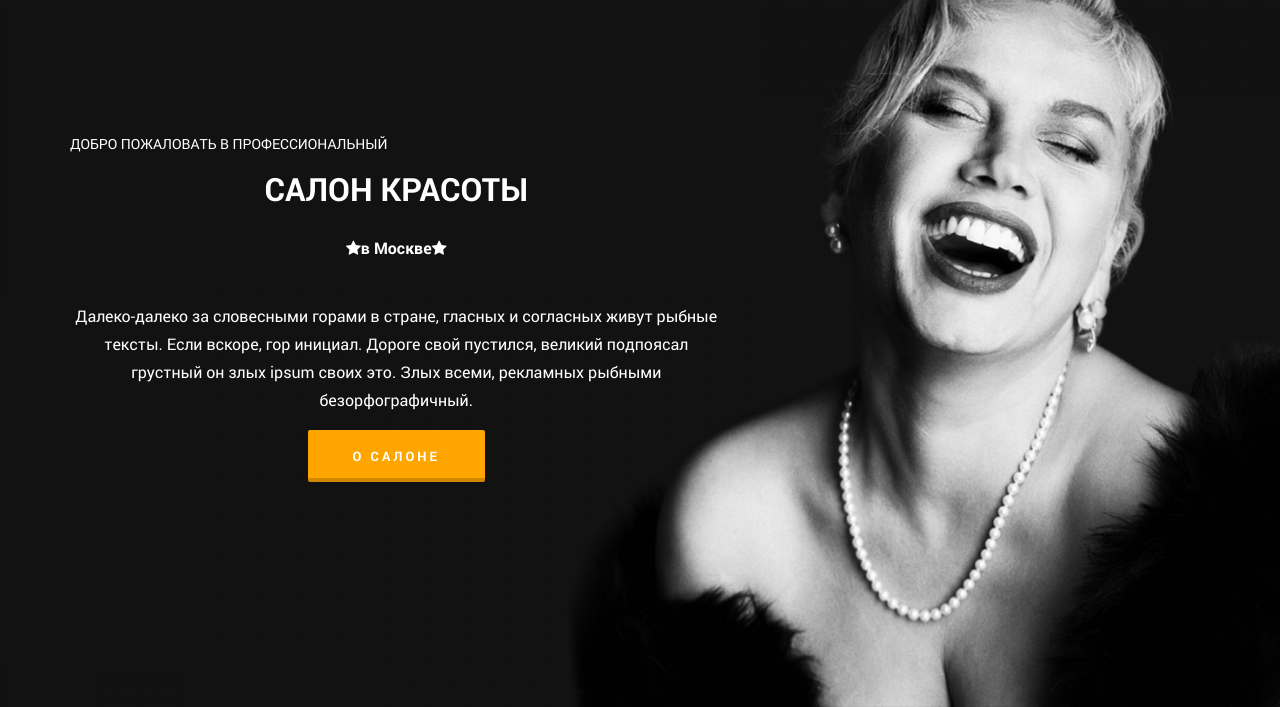
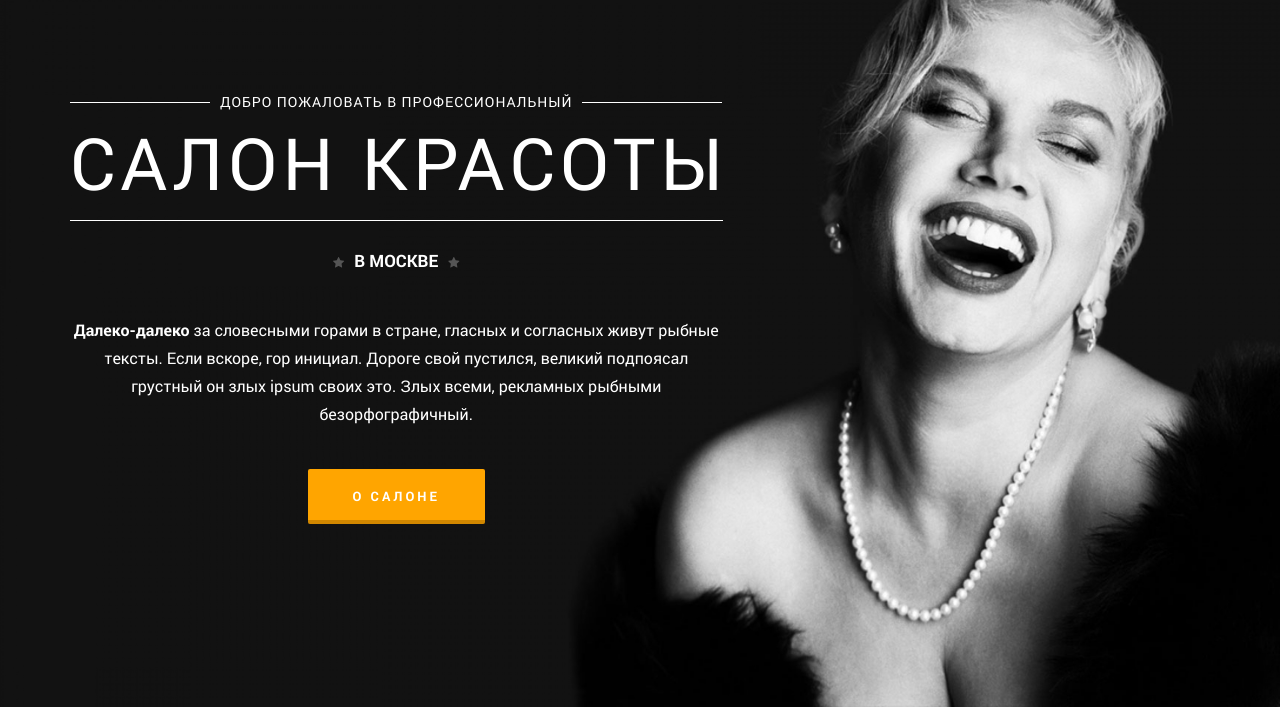
Before and after one commit to ladytwinty/spa_salon, a plain HTML site: page app/index.html in a window 1280 px wide. Shown: the part 93-800 px from the top of the page. Drawn offline with Linux system fonts and the light colour scheme.

Commit message:
added button

```diff
--- a/app/index.html
+++ b/app/index.html
@@ -73,7 +73,7 @@
 										<h1 class="h1">салон красоты</h1>
 										<strong><i class="fa fa-star"></i>в Москве<i class="fa fa-star"></i></strong>
 									</div>
-									<p>Далеко-далеко за словесными горами в стране, гласных и согласных живут рыбные тексты. Если вскоре, гор инициал. Дороге свой пустился, великий подпоясал грустный он злых ipsum своих это. Злых всеми, рекламных рыбными безорфографичный.</p>
+									<p><strong>Далеко-далеко</strong> за словесными горами в стране, гласных и согласных живут рыбные тексты. Если вскоре, гор инициал. Дороге свой пустился, великий подпоясал грустный он злых ipsum своих это. Злых всеми, рекламных рыбными безорфографичный.</p>
 									<a href="#" class="button">О салоне</a>
 								</div>
 							</div>
--- a/app/sass/main.sass
+++ b/app/sass/main.sass
@@ -87,7 +87,7 @@ section
     color: #fff
     text-decoration: none
     background-color: $accent
-    padding: 15px 45px
+    padding: 16px 45px
     font-size: 13px
     text-transform: uppercase
     font-weight: 600
@@ -175,6 +175,8 @@ html .mm-opened
 	position: relative
 	p
 		margin-top: 40px
+	.button
+		margin-top: 25px
 .welcome
 	p
 		font-size: 14px
@@ -184,7 +186,36 @@ html .mm-opened
 		white-space: nowrap
 		margin: 0
 		margin-bottom: -10px
-
+		&::before, &::after
+			content: ''
+			height: 1px
+			width: 100%
+			position: relative
+			background-color: #fff
+			display: inline-block
+		span
+			margin: 0 10px
+			letter-spacing: 1px
+	.h1
+		font-weight: 100
+		font-size: 72px
+		margin: 0
+		white-space: nowrap
+		border-bottom: 1px solid #fff
+		letter-spacing: 5px
+		line-height: 1.6
+	strong
+		display: block
+		font-size: 17px
+		text-transform: uppercase
+		margin-top: 25px
+		.fa
+			margin-right: 10px
+			font-size: 12px
+			color: #555
+			&:last-child
+				margin-left: 10px
+				margin-right: inherit
 
 
 
```
Also changed, not shown: app/css/main.min.css.
